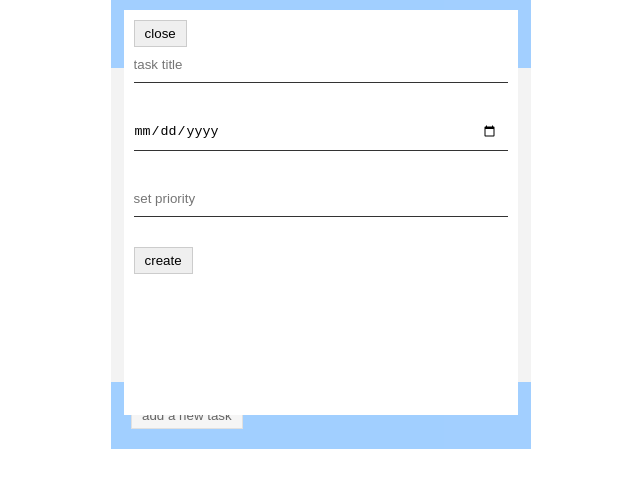
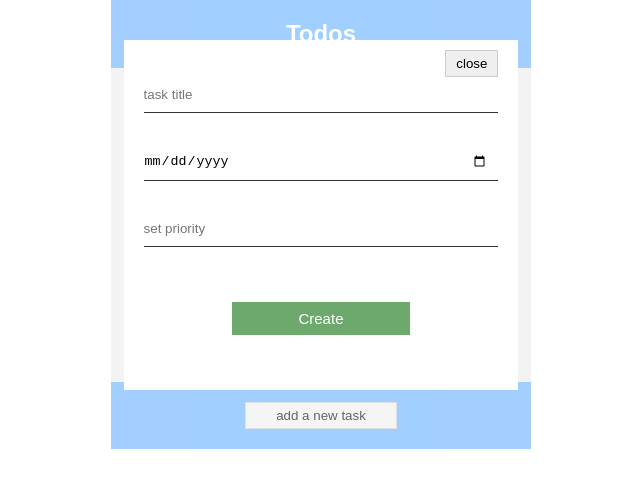
Before and after one commit to WebTerminator/todo, a React app: page / in a window 1280 px wide. Both pictures are taken after a click on the button "add a new task". Shown: the whole page, without its empty margins (319-959 px from the left). Built offline with nearby package versions, Linux system fonts and the light colour scheme.

Commit message:
propTypes validation added

```diff
--- a/src/components/App.js
+++ b/src/components/App.js
@@ -6,6 +6,8 @@ import Form from './form'
 
 import random  from 'random-utility'
 import { getValue, isName } from './../util/'
+
+import PropTypes from 'prop-types';
 
 class App extends Component {
   constructor(props) {
@@ -105,15 +107,15 @@ submitForm = e => {
         <section className="app-inner">
           <div className="app-list">
             <div className="app-task">
-              {renderTodos(todos, this.handleFormData, deleteTodo)}
+              {renderTodos(todos, this.handleFormData, deleteTodo, this.toggleCreateForm)}
             </div>
           </div>
         </section>
         <footer className="app-footer">
-          <button onClick={this.toggleCreateForm}>add a new task</button>
+          <button className="add" onClick={this.toggleCreateForm}>add a new task</button>
         </footer>
         <div className="overlay app-new-task">
-            <button onClick={this.toggleCreateForm}>close</button>
+            <button className="f-right close" onClick={this.toggleCreateForm}>close</button>
             <Form
               onChange={this.handleOnChange}
               submitForm={this.submitForm}
@@ -121,6 +123,7 @@ submitForm = e => {
               title={this.state.title}
               date={this.state.date}
               status={this.state.status}
+              toggleFormVisibility={this.toggleCreateForm}
             />
         </div>
       </div>
@@ -128,4 +131,16 @@ submitForm = e => {
   }
 }
 
+App.propTypes = {
+  addTodo: PropTypes.func,
+  updateTodo: PropTypes.func,
+  deleteTodo: PropTypes.func,
+  todos: PropTypes.arrayOf(PropTypes.shape({
+    id: PropTypes.string.isRequired,
+    title: PropTypes.string.isRequired,
+    date: PropTypes.string.isRequired,
+    status: PropTypes.string.isRequired,
+  })).isRequired,
+};
+
 export default App;
--- a/src/components/form.js
+++ b/src/components/form.js
@@ -4,6 +4,13 @@ import Input from './../input'
 
 
 class Form extends Component {
+    handleCreateTodo = e => {
+      const { submitForm, toggleFormVisibility } = this.props
+
+      submitForm(e)
+      toggleFormVisibility()
+    }
+
     render() {
         const {
             onChange,
@@ -38,7 +45,7 @@ class Form extends Component {
               onChange={onChange}
             />
 
-            <button onClick={submitForm}>
+            <button className="create" onClick={this.handleCreateTodo}>
               create
             </button>
           </form>
--- a/src/components/todo.js
+++ b/src/components/todo.js
@@ -6,8 +6,9 @@ class Todo extends Component {
     }
 
     handleUpdate = e => {
-        {/* needs the isFormVisible value to open it if it's closed */}
-        this.props.updateTodo(e)
+        const { updateTodo, toggleFormVisibility } = this.props
+        updateTodo(e)
+        toggleFormVisibility()
     }
 
     render() {
@@ -38,7 +39,7 @@ class Todo extends Component {
     }
 }
 
-const renderTodos = (todos, updateTodo, deleteTodo) => {
+const renderTodos = (todos, updateTodo, deleteTodo, toggleFormVisibility) => {
     const todosList = todos.map((el, i) =>
         <Todo
             key={el.title}
@@ -48,6 +49,7 @@ const renderTodos = (todos, updateTodo, deleteTodo) => {
             id={el.id}
             updateTodo={updateTodo}
             deleteTodo={deleteTodo}
+            toggleFormVisibility={toggleFormVisibility}
         />
     )
     return todosList
--- a/src/index.scss
+++ b/src/index.scss
@@ -14,6 +14,10 @@ button {
   padding: 5px 10px;
   border: 1px solid #ccc;
   margin-right: 10px;
+}
+
+.f-right {
+  float: right;
 }
 
 .app {
@@ -60,7 +64,7 @@ button {
 .show-form {
   .overlay {
     opacity: 1;
-    top: 10px;
+    top: 40px;
   }
 
   .app {
@@ -79,8 +83,8 @@ button {
   top: -500px;
   background-color: #fff;
   left: 3%;
-  height: 405px;
-  padding: 10px;
+  height: 350px;
+  padding: 10px 20px;
   box-sizing: border-box;
   transition: all .3s ease-in-out;
 }
@@ -95,3 +99,28 @@ form {
     border-bottom: 1px solid #333;
   }
 }
+
+.create {
+  background-color: #6da96d;
+  color: #fff;
+  font-size: 15px;
+  text-transform: capitalize;
+  border: 0;
+  padding: 8px 15px;
+  width: 50%;
+  margin: 0 auto;
+  position: relative;
+  left: 25%;
+  margin-top: 25px;
+}
+
+.close {
+  margin-right: 0;
+}
+
+.add {
+  width: 40%;
+  left: calc((100% - 40%) / 2);
+  position: relative;
+  margin: 0;
+}
```
